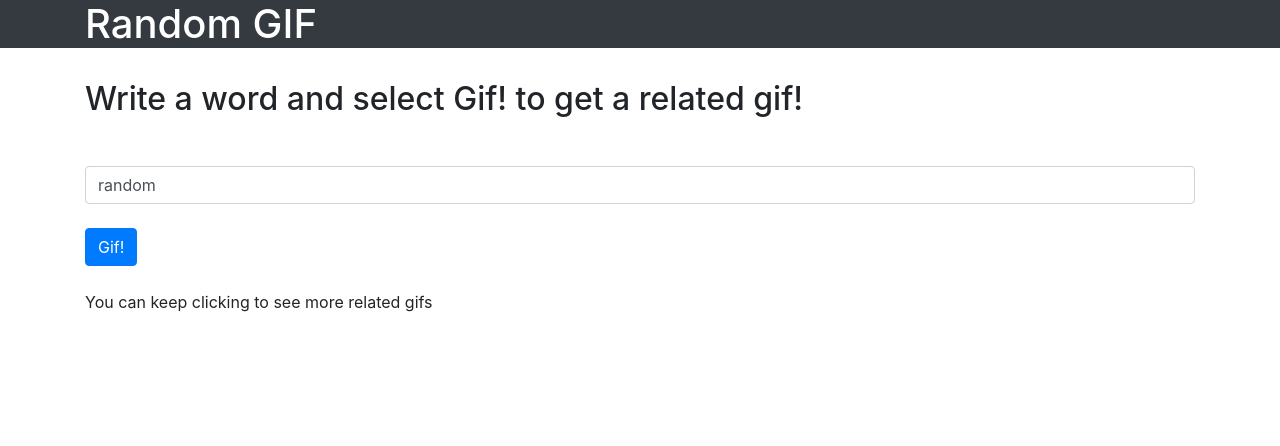
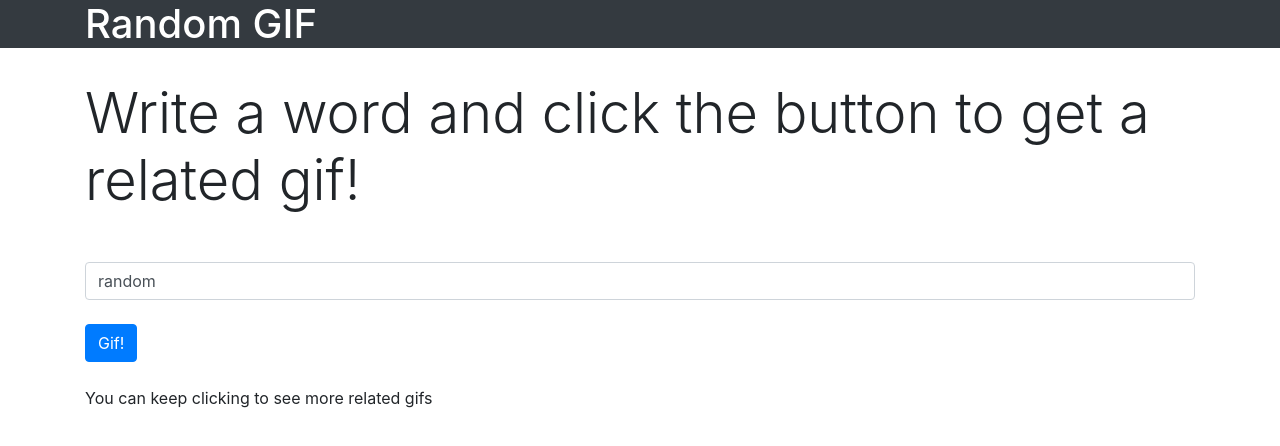
Before and after one commit to mleyva2018/giphy_app, a website: page public/index.html in a window 1280 px wide. Drawn offline with nearby package versions, Linux system fonts and the light colour scheme.

Commit message:
change text size

```diff
--- a/public/index.html
+++ b/public/index.html
@@ -15,7 +15,7 @@
 	<div class="container">
 		<div>
 			<br>
-				<h2 class="display-6 mb-4">Write a word and select Gif! to get a related gif!</h2>
+				<h2 class="display-4 mb-4">Write a word and click the button to get a related gif!</h2>
 			<br>
 			<div class="form-group">
 				<form>
```
